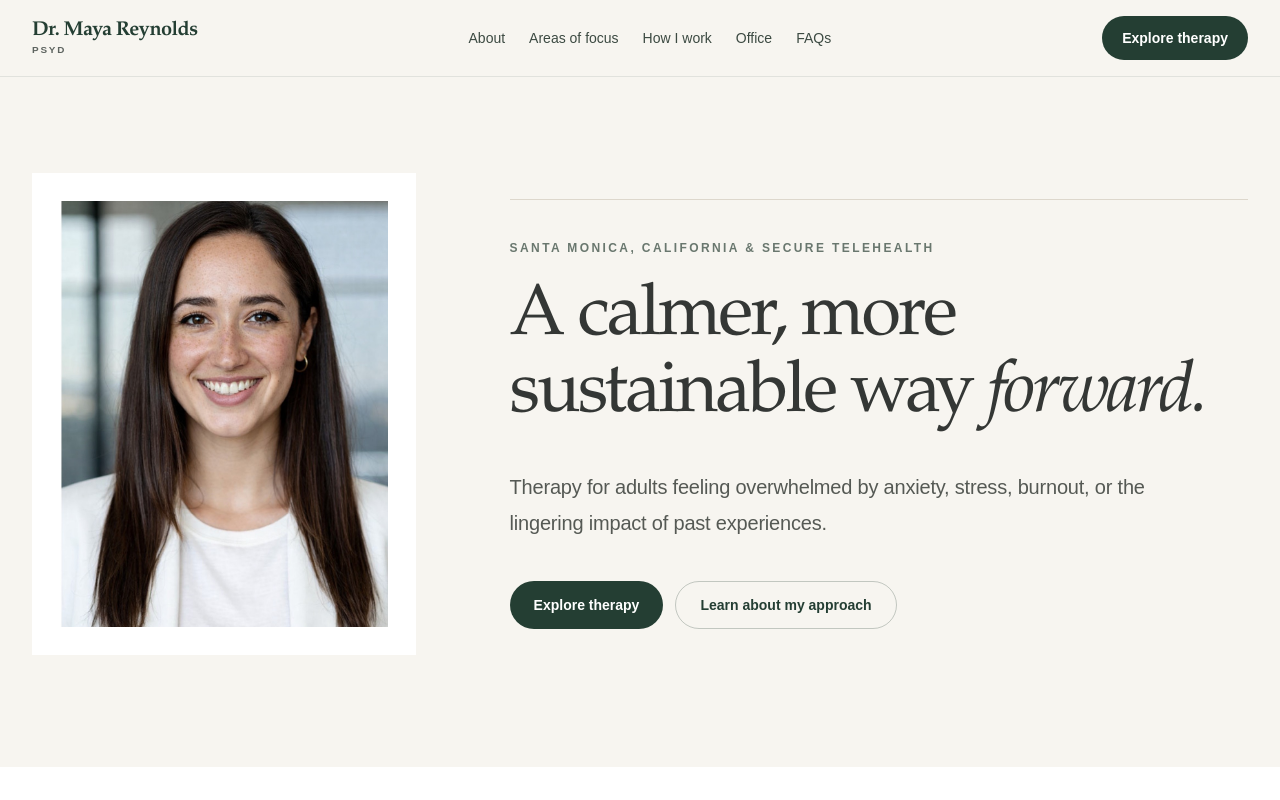
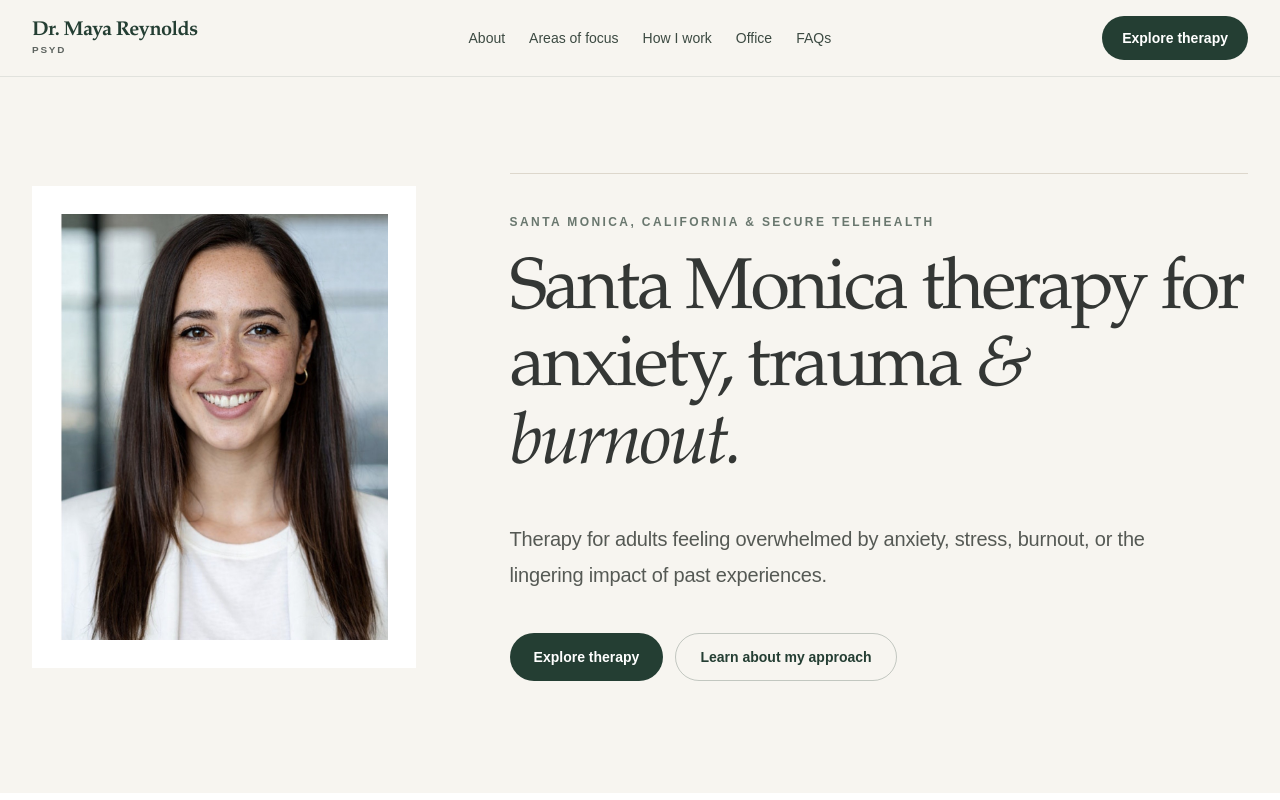
Before and after one commit to ri20045/grow-my-therapy, a Next.js app: page / in a window 1280 px wide. Shown: the top 800 px of the page. Built offline with nearby package versions, Linux system fonts and the light colour scheme.

Commit message:
Improve homepage SEO heading

```diff
--- a/components/sections/Hero.tsx
+++ b/components/sections/Hero.tsx
@@ -29,7 +29,7 @@ export default function Hero() {
             className="mt-6 font-serif text-5xl font-normal leading-[1.06] tracking-[-0.04em] text-[#343735] sm:text-6xl lg:text-[4.5rem]"
             id="hero-heading"
           >
-            A calmer, more sustainable way <em className="font-normal">forward.</em>
+            Santa Monica therapy for anxiety, trauma <em className="font-normal">&amp; burnout.</em>
           </h1>
           <p className="mt-9 max-w-2xl text-lg font-normal leading-8 tracking-[-0.01em] text-[#555954] sm:text-xl sm:leading-9">
             Therapy for adults feeling overwhelmed by anxiety, stress, burnout, or the lingering impact of past experiences.
```
